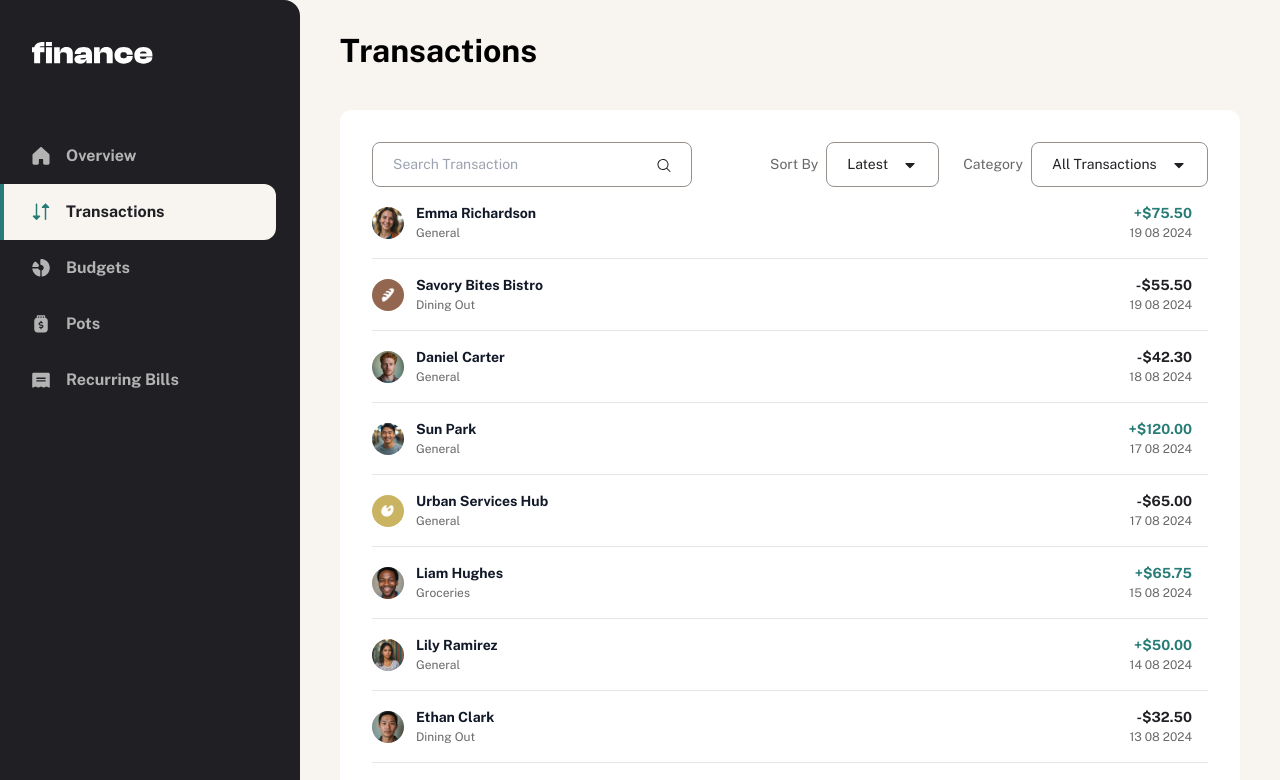
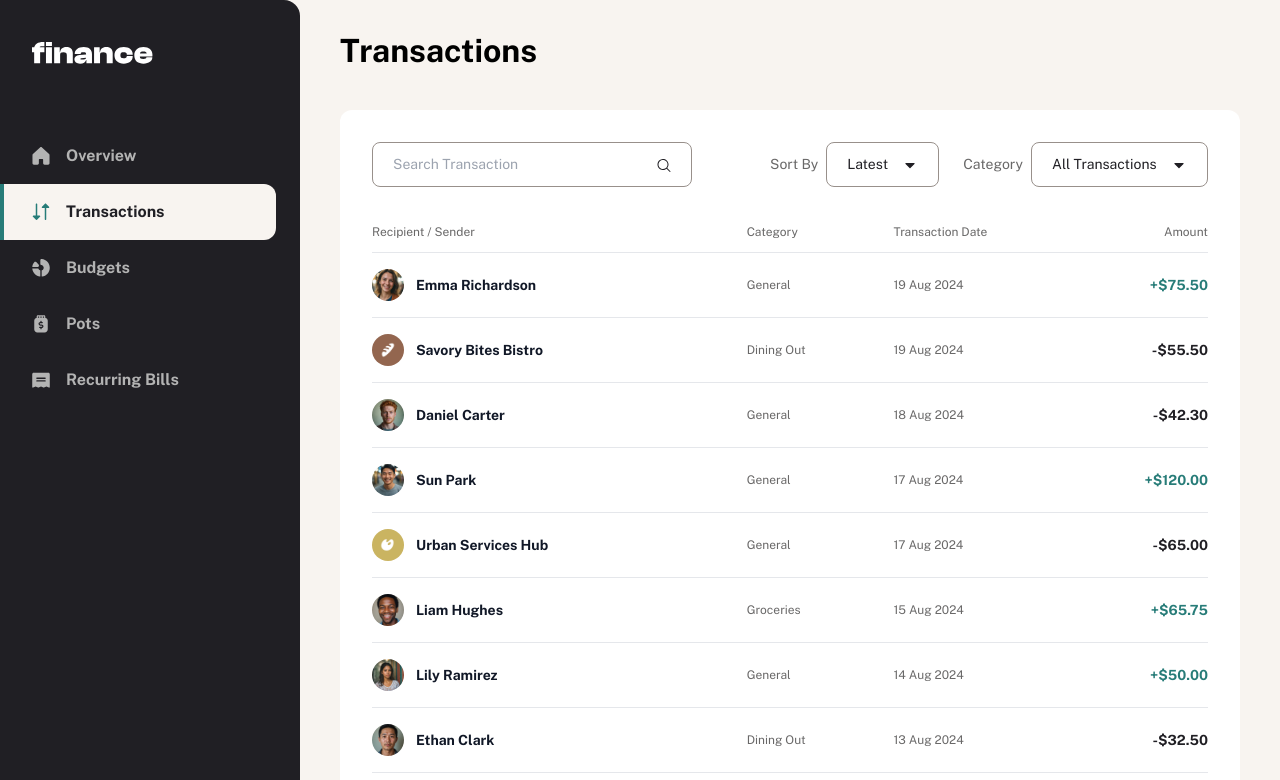
Before and after one commit to jownsu/personal-finance-app, a Next.js app: page /transactions in a window 1280 px wide. Shown: the top 780 px of the page. Built offline with nearby package versions, Linux system fonts and the light colour scheme.

Commit message:
Desktop and tablet of transaction table

```diff
--- a/app/(pages)/transactions/_components/TransactionsTable.tsx
+++ b/app/(pages)/transactions/_components/TransactionsTable.tsx
@@ -23,18 +23,18 @@ import { transactions } from "@/app/_constants/data";
 const TransactionsTable = () => {
     return (
         <Table>
-            <TableHeader className="hidden">
-                <TableRow>
+            <TableHeader className="hidden md:table-header-group">
+                <TableRow className="text-grey-500 *:px-0 *:py-[2rem] *:text-preset_5 *:xl:py-[1.1rem]">
                     <TableHead>Recipient / Sender</TableHead>
                     <TableHead>Category</TableHead>
                     <TableHead>Transaction Date</TableHead>
-                    <TableHead>Amount</TableHead>
+                    <TableHead className="text-right">Amount</TableHead>
                 </TableRow>
             </TableHeader>
             <TableBody>
                 {transactions.map((transaction, key) => (
-                    <TableRow key={key} className="">
-                        <TableCell className="flex items-center gap-[1.2rem] px-0">
+                    <TableRow key={key} className="*:px-0">
+                        <TableCell className="flex items-center gap-[1.2rem]">
                             <Image
                                 src={transaction.avatar}
                                 alt={`Picture of ${transaction.name}`}
@@ -46,10 +46,16 @@ const TransactionsTable = () => {
                                 <span className="text-preset_4_bold text-gray-900">
                                     {transaction.name}
                                 </span>
-                                <span className="text-preset_5 text-grey-500">
+                                <span className="text-preset_5 text-grey-500 md:hidden">
                                     {transaction.category}
                                 </span>
                             </div>
+                        </TableCell>
+                        <TableCell className="hidden !text-preset_5 text-grey-500 md:table-cell">
+                            {transaction.category}
+                        </TableCell>
+                        <TableCell className="hidden !text-preset_5 text-grey-500 md:table-cell">
+                            {moment(transaction.date).format("D MMM YYYY")}
                         </TableCell>
                         <TableCell className="text-right">
                             <div
@@ -64,8 +70,8 @@ const TransactionsTable = () => {
                                     currency: "USD"
                                 })}
                             </div>
-                            <div className="text-preset_5 text-grey-500">
-                                {moment(transaction.date).format("D MM YYYY")}
+                            <div className="text-preset_5 text-grey-500 md:hidden">
+                                {moment(transaction.date).format("D MMm YYYY")}
                             </div>
                         </TableCell>
                     </TableRow>
--- a/app/(pages)/transactions/page.tsx
+++ b/app/(pages)/transactions/page.tsx
@@ -6,7 +6,7 @@ const TransactionPage = () => {
         <div className="container flex flex-col gap-[4rem] py-[2.4rem] md:py-[3.2rem]">
             <h1 className="text-preset_1">Transactions</h1>
 
-            <div className="rounded-[1.2rem] bg-white px-[2rem] py-[2.4rem] md:px-[3.2rem] md:py-[3.2rem]">
+            <div className="flex flex-col gap-[.9rem] rounded-[1.2rem] bg-white px-[2rem] py-[2.4rem] md:gap-[2.5rem] md:px-[3.2rem] md:py-[3.2rem]">
                 <Filters />
                 <TransactionsTable />
             </div>
```
